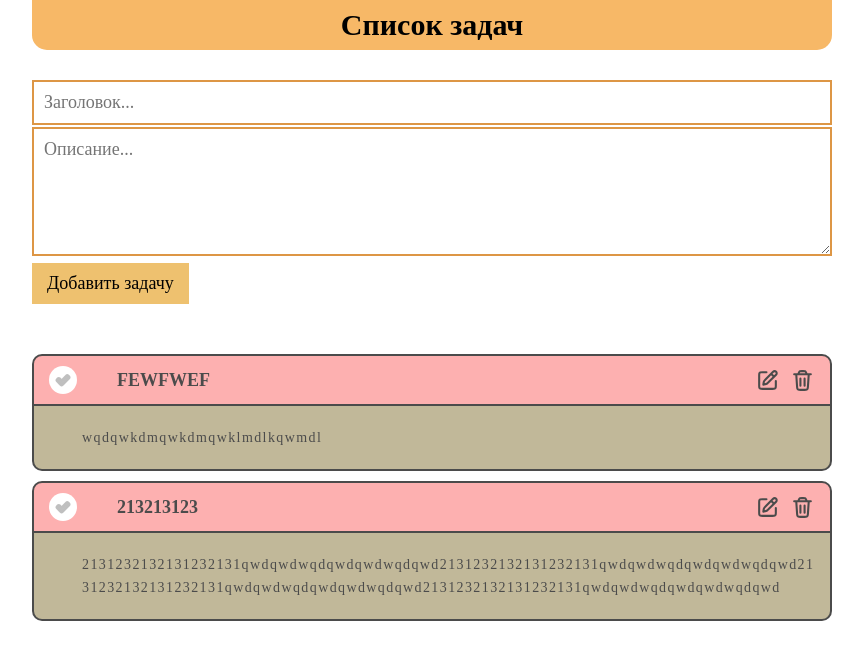
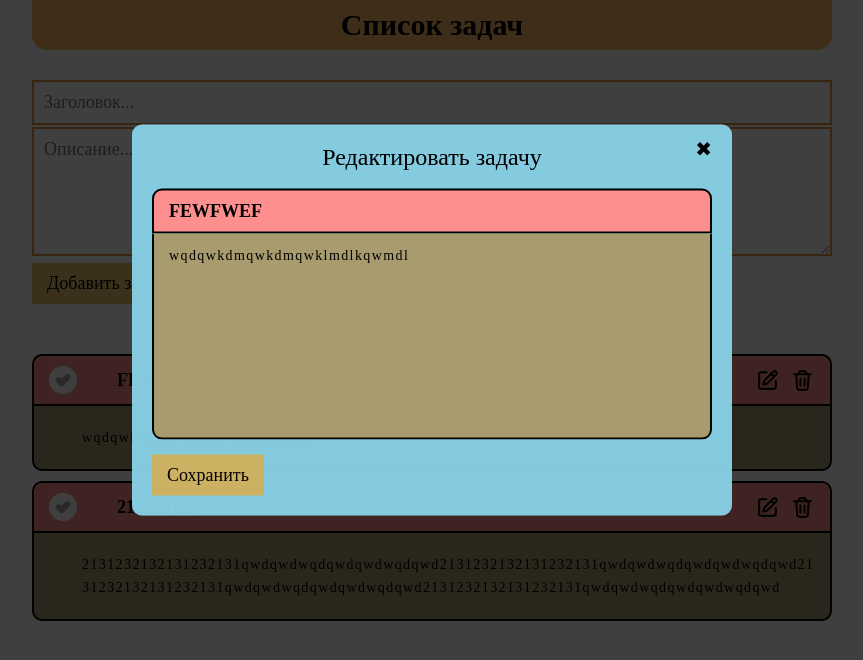
Before and after one commit to Jesun13/Angular-Todos, an Angular app: page / in a window 1280 px wide. Both pictures are taken after a click on the button 975 px from the left and 380 px from the top of the page. Shown: the top 660 px of the page, without its empty margins (208-1071 px from the left). Built offline with nearby package versions, Linux system fonts and the light colour scheme.

Commit message:
3.Редактирование задачи
При редактировании задачи пользователь может изменять как заголовок, так и описание задачи.

```diff
--- /dev/null
+++ b/src/app/components/modal-edit/modal-edit.component.html
@@ -0,0 +1,16 @@
+<div *ngIf="isModalOpen">
+<div class="overlay" (click)="closeModal()"></div>
+<div class="modal" >
+  <h2 class="modal__title">Редактировать задачу</h2>
+  <button class="modal__close" (click)="closeModal()">&#10006;</button>
+  <div class="edit">
+    <form class="edit-task">
+      <div class="edit-task__body">
+        <input name="title" type="text" class="edit-task__title" [(ngModel)]="editedTask.title" />
+        <textarea name="description" rows="8" class="edit-task__description" [(ngModel)]="editedTask.description"></textarea>
+      </div>
+      <button type="submit" class="edit-task__btn" (click)="saveTask()">Сохранить</button>
+    </form>
+  </div>
+</div>
+</div>
--- /dev/null
+++ b/src/app/components/modal-edit/modal-edit.component.scss
@@ -0,0 +1,73 @@
+
+.overlay {
+    position: fixed;
+    overflow: auto;
+    left: 0;
+    top: 0;
+    width: 100%;
+    height: 100%;
+    background-color: rgba(0,0,0,0.5);
+}
+.modal{
+    width: 600px;
+    position: absolute;
+    left: 50%;
+    top: 40%;
+    transform: translate(-50%, -50%);
+    background: rgba(145, 222, 245, 0.842);
+    padding: 20px;
+    border-radius: 10px;
+    &__close {
+      position: absolute;
+      right: 20px;
+      top: 12px;
+      font-size: 20px;
+      background: transparent;
+    }
+  h2{
+    text-align: center;
+    margin-bottom: 20px;
+    font-size: 24px;
+  }
+}
+
+.edit-task {
+  &__body {
+    display: flex;
+    flex-direction: column;
+  }
+  &__title {
+    display: flex;
+    align-items: center;
+    padding: 10px 15px;
+    border: 2px solid black;
+    border-radius: 10px 10px 0px 0px;
+    background-color: #fd8f8f;
+    font-weight: 700;
+    font-size: 18px;
+    text-transform: uppercase;
+  }
+  &__description {
+    padding: 10px 15px;
+    border: 2px solid black;
+    border-radius: 0px 0px 10px 10px;
+    background-color: #a89b6e;
+    border-top: 0px;
+    font-size: 14px;
+    line-height: 23px;
+    letter-spacing: 0.1rem;
+    word-break: break-all;
+    resize: none;
+    margin-bottom: 10px;
+
+  }
+  &__btn {
+    margin-top: 5px;
+    padding: 10px 15px;
+    font-size: 18px;
+    background-color: rgba(231, 169, 54, 0.712);
+    &:hover{
+        background-color: rgba(206, 154, 57, 0.712);
+    }
+  }
+}
--- /dev/null
+++ b/src/app/components/modal-edit/modal-edit.component.ts
@@ -0,0 +1,25 @@
+import { Component, Input, Output, EventEmitter } from '@angular/core';
+
+@Component({
+  selector: 'modal-edit',
+  templateUrl: './modal-edit.component.html',
+  styleUrls: ['./modal-edit.component.scss'],
+})
+export class ModalEditComponent {
+  @Input() editedTask: any; // Входное свойство для передачи данных задачи для редактирования
+  @Output() closeModalEvent = new EventEmitter(); // Событие для закрытия модального окна
+  @Output() saveTaskEvent = new EventEmitter(); // Событие для сохранения отредактированной задачи
+  @Input() isModalOpen: boolean;
+
+  // Метод для закрытия модального окна
+  closeModal() {
+    this.isModalOpen = false;
+    this.closeModalEvent.emit(); // Отправка события о закрытии модального окна
+  }
+
+  // Метод для сохранения отредактированной задачи
+  saveTask() {
+    this.saveTaskEvent.emit(this.editedTask); // Отправка события о сохранении задачи
+    this.isModalOpen = false;
+  }
+}
--- a/src/app/components/task-list/task-list.component.html
+++ b/src/app/components/task-list/task-list.component.html
@@ -18,7 +18,7 @@
     </div>
     <h4>{{ task.title | uppercase }}</h4>
     <div class="task-list__btn">
-      <button class="task-list__edit">
+      <button class="task-list__edit" (click)="openEditModal(task)">
         <img src="../../../assets/icons/pen.svg" alt="" />
       </button>
       <button class="task-list__delete">
@@ -29,4 +29,10 @@
   <div class="task-list__description">
     <p>{{ task.description }}</p>
   </div>
+  <modal-edit
+    [isModalOpen]="isModalOpen"
+    [editedTask]="editedTask"
+    (closeModalEvent)="closeEditModal()"
+    (saveTaskEvent)="saveEditedTask($event)"
+  ></modal-edit>
 </div>
--- a/src/app/components/task-list/task-list.component.scss
+++ b/src/app/components/task-list/task-list.component.scss
@@ -1,6 +1,6 @@
 .task-list {
   margin-bottom: 10px;
-opacity: 0.7;
+
   &__title {
     display: flex;
     align-items: center;
@@ -17,31 +17,40 @@ opacity: 0.7;
       font-size: 18px;
     }
   }
-  &__btn{
-   margin-left: auto;
-
+  &__btn {
+    margin-left: auto;
   }
-  &__edit{
+  &__edit {
     background-color: transparent;
-    // &:hover{
-    //     background-color: rgb(224, 85, 85) ;
-    //     border-radius: 30%;
-    // }
+    &:hover {
+      background-color: #e66f5f;
+      border-radius: 30%;
+    }
+    &:active {
+      background-color: #e66f5f8e;
+    }
   }
-  &__delete{
+  &__delete {
     margin-left: 10px;
     background-color: transparent;
+    &:hover {
+      background-color: #e66f5f;
+      border-radius: 30%;
+    }
+    &:active {
+      background-color: #e66f5f8e;
+    }
   }
   &__description {
     padding: 20px 15px 20px 48px;
     border: 2px solid black;
-    border-radius:  0px 0px 10px 10px;
+    border-radius: 0px 0px 10px 10px;
     background-color: #a89b6e;
-    border-top: 0px ;
+    border-top: 0px;
     font-size: 14px;
-    line-height:23px;
-    letter-spacing: .1rem;
-    word-break:break-all;
+    line-height: 23px;
+    letter-spacing: 0.1rem;
+    word-break: break-all;
   }
 }
 
@@ -84,10 +93,9 @@ opacity: 0.7;
     transform: scale(0);
     color: white;
     -webkit-text-stroke: 0;
-    animation: icon 0.3s cubic-bezier(1.0, 0.008, 0.565, 1.65) 0.1s 1 forwards;
+    animation: icon 0.3s cubic-bezier(1, 0.008, 0.565, 1.65) 0.1s 1 forwards;
   }
 }
-
 
 @keyframes icon {
   from {
--- a/src/app/components/task-list/task-list.component.ts
+++ b/src/app/components/task-list/task-list.component.ts
@@ -8,12 +8,37 @@ import { TaskService } from '../../service/task.service';
   styleUrls: ['./task-list.component.scss'],
 })
 export class TaskListComponent {
-  //  @Input() task: ITask;
+  isModalOpen = false;
   tasks: ITask[] = [];
-
+  editedTask: any = {};
   constructor(private taskService: TaskService) {}
 
   ngOnInit() {
     this.tasks = this.taskService.getTasks();
   }
+  openEditModal(task: any) {
+    if (!this.isModalOpen) {
+      this.isModalOpen = true;
+      this.editedTask = { ...task };
+      console.log(this.isModalOpen);
+      // Копирование данных задачи для редактирования
+    }
+  }
+
+  closeEditModal() {
+    this.editedTask = {};
+    this.isModalOpen = false;
+  }
+
+  saveEditedTask(editedTask: any) {
+    const index = this.tasks.findIndex((task) => task.id === editedTask.id);
+    if (index !== -1) {
+      this.tasks[index] = editedTask;
+      console.log('Задача успешно отредактирована:', editedTask);
+    } else {
+      console.error('Задача для редактирования не найдена');
+    }
+
+    this.closeEditModal();
+  }
 }
--- a/src/app/service/task.service.ts
+++ b/src/app/service/task.service.ts
@@ -1,4 +1,4 @@
-// task.service.ts
+
 import { Injectable } from '@angular/core';
 import { ITask } from '../models/task.model';
 import { tasks } from '../data';
@@ -17,4 +17,5 @@ export class TaskService {
     task.id = this.tasks.length + 1;
     this.tasks.push(task);
   }
+
 }
```
Also changed, not shown: src/app/app.component.html (+3 -4 lines), src/app/app.module.ts (+8 -4 lines), 2 other files (tests, documents, lock files or other folders).
